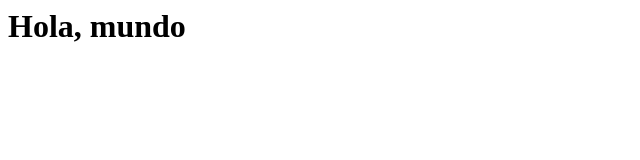
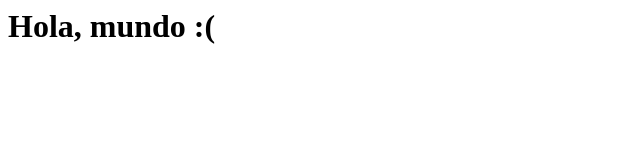
Before and after one commit to Bsaiz01/Bsaiz01.github.io, a plain HTML site: page index.html in a window 1280 px wide. Shown: the full height of the page, 0-640 px from the left. Drawn offline with Linux system fonts and the light colour scheme.

Commit message:
Primera importación

```diff
--- a/index.html
+++ b/index.html
@@ -1,5 +1,5 @@
 <html>
 <body>
-<h1> Hola, mundo</h1>
+<h1> Hola, mundo :( </h1>
 </body>
 </html>
```
